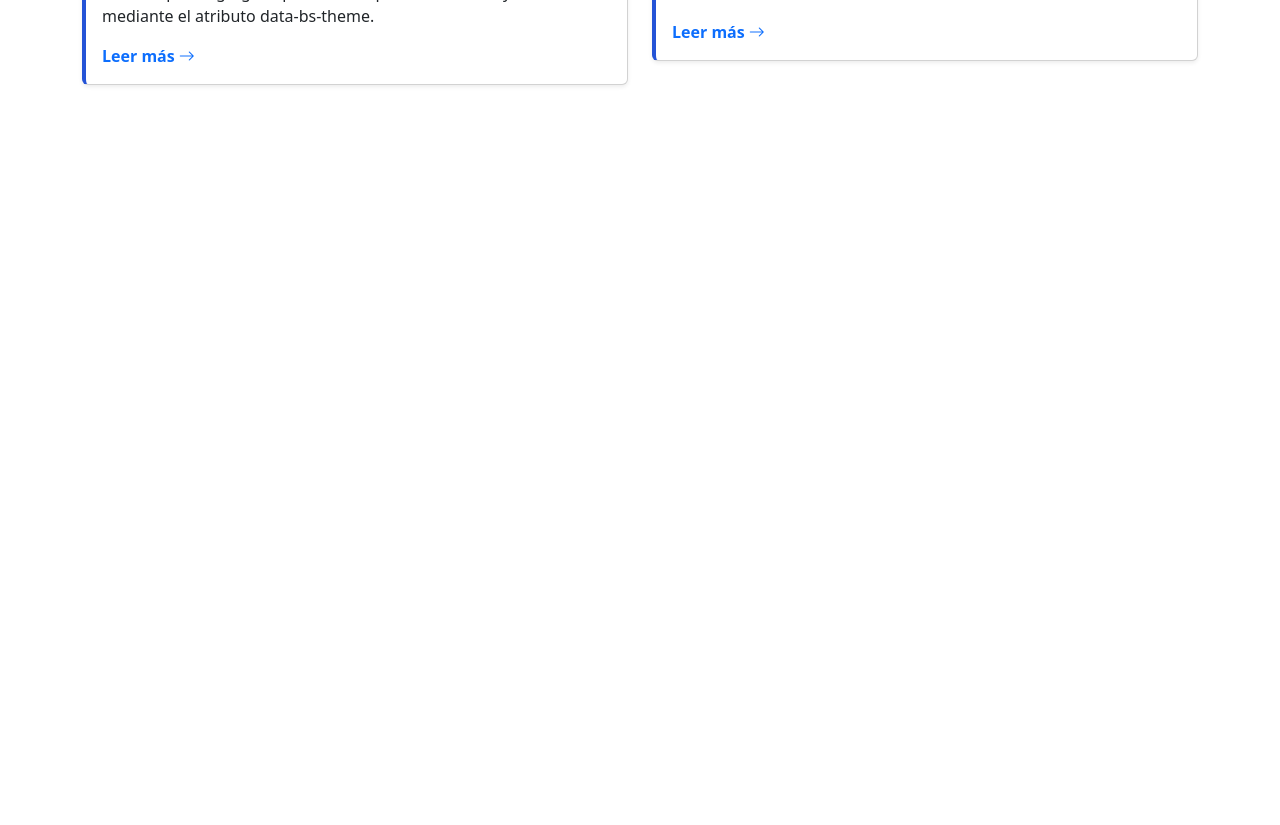
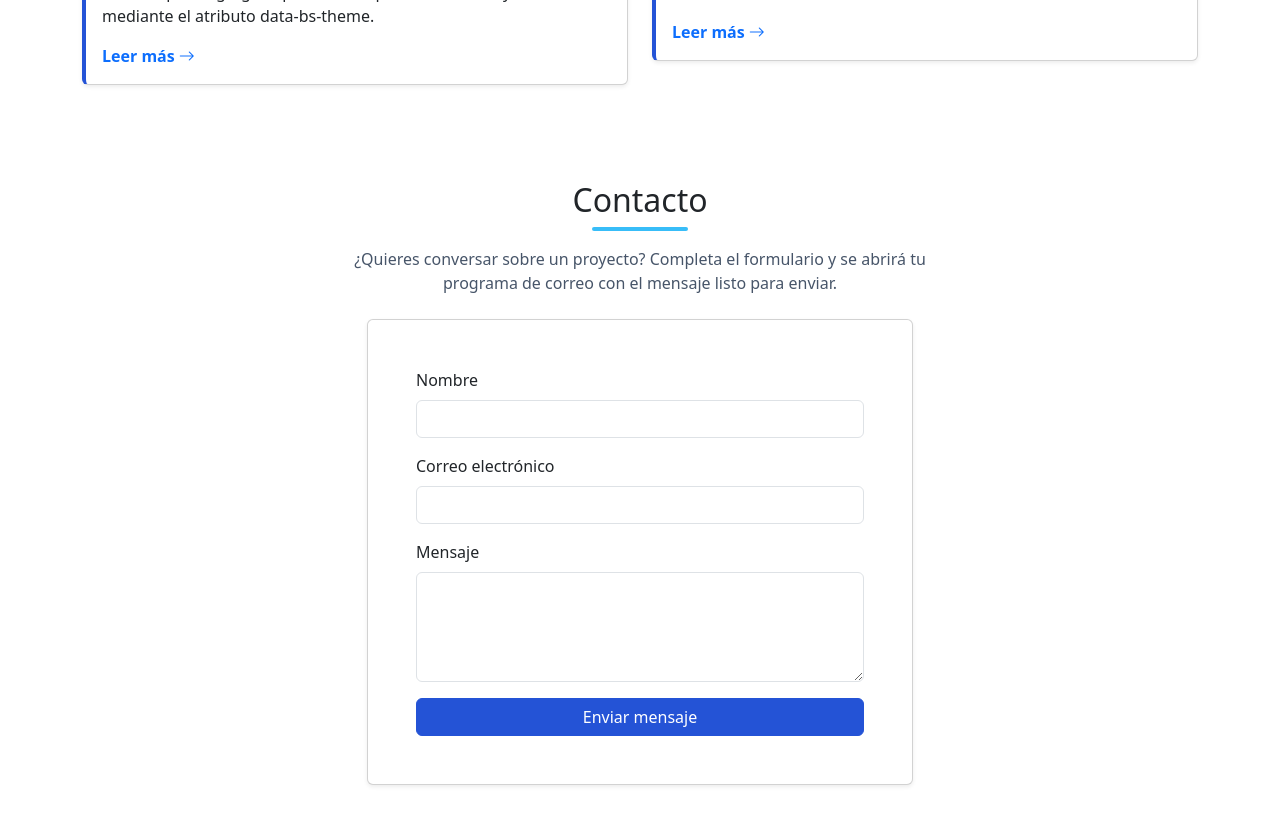
Before and after one commit to IsiGomez/Portafolio, a React (Vite) app: page / in a window 1280 px wide. Shown: the part 1920-2745 px from the top of the page. Before the commit the page ends 2053 px from the top, so only its background shows below. Built offline with nearby package versions, Linux system fonts and the light colour scheme.

Commit message:
feat: agregar Formulario de Contacto con validación y estilo en index.css

```diff
--- a/src/App.jsx
+++ b/src/App.jsx
@@ -5,6 +5,8 @@ import Estado from './components/Estado.jsx';
 import AboutMe from './components/AboutMe.jsx';
 import Projects from './components/Projects.jsx';
 import News from './components/News.jsx';
+import { construirMailto } from './utils/mailto.js';
+import Contacto from './components/Contact.jsx';
 
 export const ENLACES = [
   { id: 'introduccion', etiqueta: 'Introducción' },
@@ -16,6 +18,11 @@ export const ENLACES = [
 
 export default function App() {
   const { data: perfil, loading, error } = useJsonData(DATA_PATHS.perfil);
+
+  const abrirCorreo = (datos) => {
+  if (!perfil?.email) return;
+  window.location.href = construirMailto(perfil.email, datos);
+  };
 
   return (
     <>
@@ -37,6 +44,10 @@ export default function App() {
           )}
           <Projects />
           <News />
+          <Contacto
+            onEnviar={abrirCorreo}
+            mensajeExito="Se abrió tu programa de correo con el mensaje listo para enviar."
+          />
         </Estado>
       </main>
     </>
--- /dev/null
+++ b/src/components/CampoForm.jsx
@@ -0,0 +1,72 @@
+import PropTypes from 'prop-types';
+
+/**
+ * Campo de formulario
+ *
+ * @param {object} props
+ * @param {string} props.id Id del campo (enlaza etiqueta, campo y mensaje de error).
+ * @param {string} [props.name] Nombre (id).
+ * @param {string} props.etiqueta Texto
+ * @param {string} [props.tipo] de <input>
+ * @param {boolean} [props.multilinea] true usa <textarea>
+ * @param {number} [props.filas] del `<textarea>`.
+ * @param {string} props.valor
+ * @param {(evento: import('react').ChangeEvent) => void} props.onChange Se llama al escribir.
+ * @param {string} [props.error] Mensaje de error / invalido
+ * @param {string} [props.autoComplete] Valor del autocomplete.
+ */
+
+export default function CampoFormulario({
+  id,
+  name = id,
+  etiqueta,
+  tipo = 'text',
+  multilinea = false,
+  filas = 4,
+  valor,
+  onChange,
+  error,
+  autoComplete,
+}) {
+  const errorId = `${id}-error`;
+
+  const comunes = {
+    id,
+    name,
+    value: valor,
+    onChange,
+    autoComplete,
+    className: `form-control${error ? ' is-invalid' : ''}`,
+    'aria-invalid': error ? 'true' : 'false',
+    'aria-describedby': error ? errorId : undefined,
+  };
+
+  return (
+    <div className="mb-3">
+      <label htmlFor={id} className="form-label">
+        {etiqueta}
+      </label>
+
+      {multilinea ? <textarea rows={filas} {...comunes} /> : <input type={tipo} {...comunes} />}
+
+      {error && (
+        <div id={errorId} className="invalid-feedback">
+          {error}
+        </div>
+      )}
+    </div>
+  );
+}
+
+CampoFormulario.propTypes = {
+  id: PropTypes.string.isRequired,
+  name: PropTypes.string,
+  etiqueta: PropTypes.string.isRequired,
+  tipo: PropTypes.string,
+  multilinea: PropTypes.bool,
+  filas: PropTypes.number,
+  valor: PropTypes.string.isRequired,
+  onChange: PropTypes.func.isRequired,
+  error: PropTypes.string,
+  autoComplete: PropTypes.string,
+};
--- /dev/null
+++ b/src/components/Contact.jsx
@@ -0,0 +1,129 @@
+import { useState } from 'react';
+import PropTypes from 'prop-types';
+import { validarContacto } from '../utils/validatorForm.js';
+import CampoFormulario from './CampoForm.jsx';
+
+const VALORES_INICIALES = { nombre: '', email: '', mensaje: '' };
+
+/**
+ * Formulario de contacto con validación
+ *
+ * @param {object} props
+ * @param {(datos: {nombre: string, email: string, mensaje: string}) => void} [props.onEnviar]
+ * Se llama con los datos recortados cuando el formulario es válido.
+ * @param {string} [props.mensajeExito]
+ */
+export default function Contacto({ onEnviar = () => {}, mensajeExito = 'Mensaje enviado.' }) {
+  const [valores, setValores] = useState(VALORES_INICIALES);
+  const [errores, setErrores] = useState({});
+  const [enviado, setEnviado] = useState(false);
+
+  const manejarCambio = (evento) => {
+    const { name, value } = evento.target;
+
+    setValores((previos) => ({ ...previos, [name]: value }));
+
+    setErrores((previos) => {
+      if (!previos[name]) return previos;
+
+      const resto = { ...previos };
+      delete resto[name];
+      return resto;
+    });
+
+    setEnviado(false);
+  };
+
+  const manejarEnvio = (evento) => {
+    evento.preventDefault();
+
+    const nuevosErrores = validarContacto(valores);
+    setErrores(nuevosErrores);
+
+    if (Object.keys(nuevosErrores).length > 0) {
+      setEnviado(false);
+      return;
+    }
+
+    const datos = {
+      nombre: valores.nombre.trim(),
+      email: valores.email.trim(),
+      mensaje: valores.mensaje.trim(),
+    };
+
+    onEnviar(datos);
+    setValores(VALORES_INICIALES);
+    setEnviado(true);
+  };
+
+  return (
+    <section id="contacto" className="py-5 seccion-alterna" aria-labelledby="contacto-titulo">
+      <div className="container">
+        <h2 id="contacto-titulo" className="seccion-titulo text-center mb-3">
+          Contacto
+        </h2>
+
+        <p className="contacto-intro text-center mx-auto mb-4">
+          ¿Quieres conversar sobre un proyecto? Completa el formulario y se abrirá tu programa de
+          correo con el mensaje listo para enviar.
+        </p>
+
+        <div className="row justify-content-center">
+          <div className="col-lg-8 col-xl-6">
+            <div className="card shadow-sm">
+              <div className="card-body p-4 p-md-5">
+                <form onSubmit={manejarEnvio} noValidate>
+                  <CampoFormulario
+                    id="contacto-nombre"
+                    name="nombre"
+                    etiqueta="Nombre"
+                    valor={valores.nombre}
+                    onChange={manejarCambio}
+                    error={errores.nombre}
+                    autoComplete="name"
+                  />
+
+                  <CampoFormulario
+                    id="contacto-email"
+                    name="email"
+                    etiqueta="Correo electrónico"
+                    tipo="email"
+                    valor={valores.email}
+                    onChange={manejarCambio}
+                    error={errores.email}
+                    autoComplete="email"
+                  />
+
+                  <CampoFormulario
+                    id="contacto-mensaje"
+                    name="mensaje"
+                    etiqueta="Mensaje"
+                    multilinea
+                    valor={valores.mensaje}
+                    onChange={manejarCambio}
+                    error={errores.mensaje}
+                  />
+
+                  <button type="submit" className="btn btn-primary w-100">
+                    Enviar mensaje
+                  </button>
+
+                  {enviado && (
+                    <div className="alert alert-success mt-3" role="status">
+                      {mensajeExito}
+                    </div>
+                  )}
+                </form>
+              </div>
+            </div>
+          </div>
+        </div>
+      </div>
+    </section>
+  );
+}
+
+Contacto.propTypes = {
+  onEnviar: PropTypes.func,
+  mensajeExito: PropTypes.string,
+};
--- a/src/index.css
+++ b/src/index.css
@@ -4,6 +4,7 @@
   --azul-oscuro: #1e3a8a;
   --celeste: #38bdf8;
   --foco: #3b82f6;
+  --texto-suave: #475569;
   --bs-dark-rgb: 11, 31, 58; /* navbar */
 }
 
@@ -21,6 +22,17 @@ section[id] {
 
 
 /* Botones */
+.btn-primary {
+  --bs-btn-bg: var(--azul);
+  --bs-btn-border-color: var(--azul);
+  --bs-btn-hover-bg: var(--azul-oscuro);
+  --bs-btn-hover-border-color: var(--azul-oscuro);
+  --bs-btn-active-bg: var(--azul-oscuro);
+  --bs-btn-active-border-color: var(--azul-oscuro);
+  --bs-btn-disabled-bg: var(--azul);
+  --bs-btn-disabled-border-color: var(--azul);
+}
+
 .btn-outline-primary {
   --bs-btn-color: var(--azul);
   --bs-btn-border-color: var(--azul);
@@ -40,6 +52,9 @@ section[id] {
   margin-top: 0.5rem;
   border-radius: 2px;
   background: var(--celeste);
+}
+.seccion-titulo.text-center::after {
+  margin-inline: auto;
 }
 
 
@@ -128,3 +143,10 @@ section[id] {
 .noticia-enlace:focus-visible {
   text-decoration: underline;
 }
+
+
+/* Contacto */
+.contacto-intro {
+  max-width: 40rem;
+  color: var(--texto-suave);
+}
--- /dev/null
+++ b/src/utils/mailto.js
@@ -0,0 +1,7 @@
+// Arma el enlace mailto del formulario
+export function construirMailto(destinatario, { nombre, email, mensaje }) {
+  const asunto = encodeURIComponent(`Contacto desde el portafolio: ${nombre}`);
+  const cuerpo = encodeURIComponent(`${mensaje}\n\n${nombre} (${email})`);
+
+  return `mailto:${destinatario}?subject=${asunto}&body=${cuerpo}`;
+}
--- /dev/null
+++ b/src/utils/validatorForm.js
@@ -0,0 +1,24 @@
+// Valida la sintaxis del correo
+const EMAIL_REGEX =
+/^[A-Za-z0-9_%+-]+(?:\.[A-Za-z0-9_%+-]+)*@(?:[A-Za-z0-9](?:[A-Za-z0-9-]{0,61}[A-Za-z0-9])?\.)+[A-Za-z]{2,}$/;
+
+
+// Devuelve un mapa campo
+// Mensaje de error pero vacío si todo es válido
+export function validarContacto({ nombre = '', email = '', mensaje = '' } = {}) {
+    const errores = {};
+
+    if (nombre.trim().length < 3) {
+        errores.nombre = 'Escribe tu nombre (mínimo 3 caracteres).';
+    }
+
+    if (!EMAIL_REGEX.test(email.trim())) {
+        errores.email = 'Escribe un correo válido, por ejemplo nombre@dominio.cl.';
+    }
+
+    if (mensaje.trim().length < 10) {
+        errores.mensaje = 'El mensaje debe tener al menos 10 caracteres.';
+    }
+
+    return errores;
+}
```
